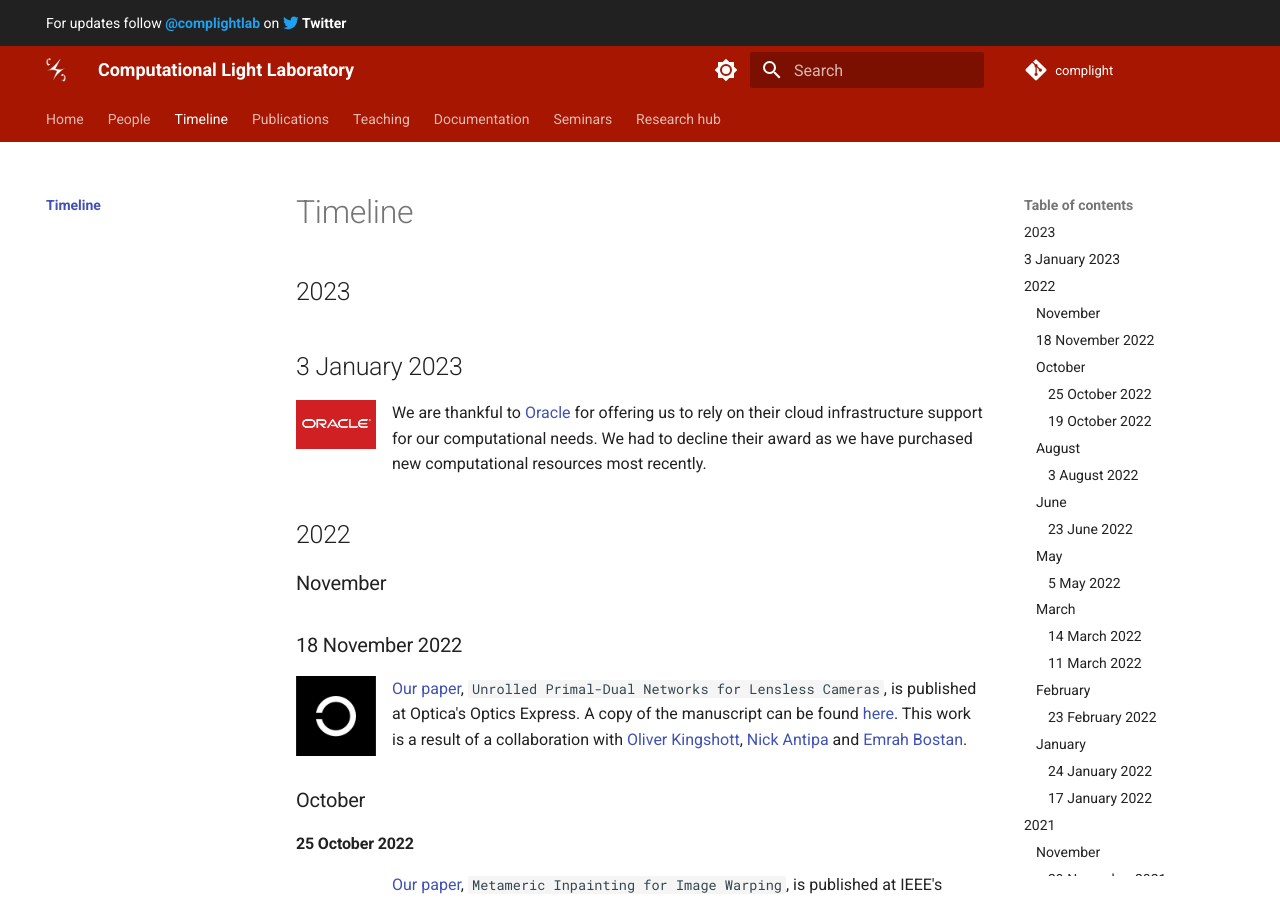
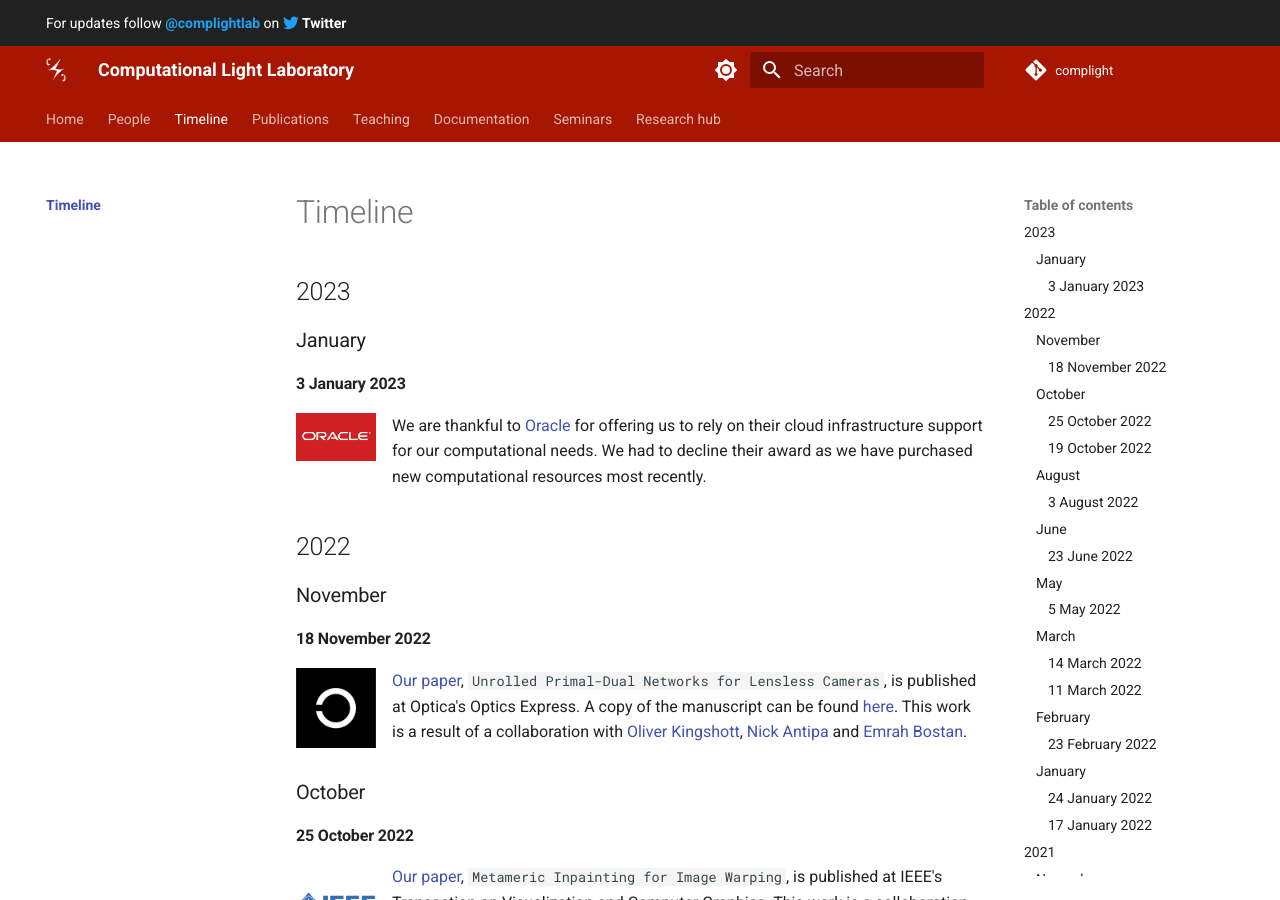
Before and after one commit to complight/complight.github.io, an MkDocs documentation site: the page built from docs/timeline/index.md, in a window 1280 px wide and 900 px high. Built offline with MkDocs 1.6.1 and Material for MkDocs 9.7.7, drawn with Linux system fonts in a browser that asks for light colours.

Commit message:
Updating the timeline.

```diff
--- a/docs/timeline/index.md
+++ b/docs/timeline/index.md
@@ -2,7 +2,8 @@
 
 ## 2023
 
-## 3 January 2023
+### January
+#### 3 January 2023
 <div style="float: left; height:100px;" class="boxed">
 <img align="left" src="../media/oracle.png" width="80" alt/>
 </div>
@@ -13,7 +14,7 @@ We had to decline their award as we have purchased new computational resources m
 ## 2022
 
 ### November
-### 18 November 2022
+#### 18 November 2022
 <div style="float: left; height:100px;" class="boxed">
 <img align="left" src="../media/optica.png" width="80" alt/>
 </div>
```
